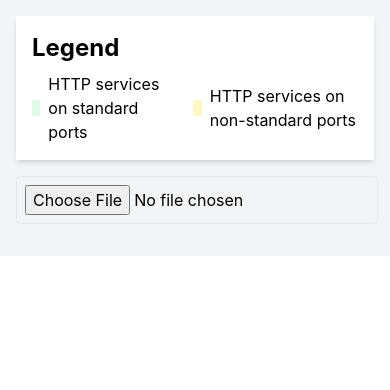
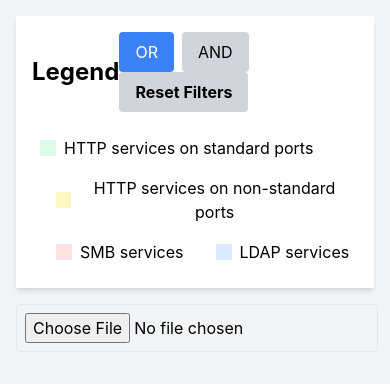
Before and after one commit to psyray/nmap-viewer, a React (Create React App) app: page / in a window 390 px wide. Shown: the top 390 px of the page. Built offline with nearby package versions, Linux system fonts and the light colour scheme.

Commit message:
feat(filter): add LDAP service filtering and improve UI layout
- Implement LDAP service detection and filtering
- Add light blue highlighting for LDAP services in results table
- Include LDAP filter button in legend
- Improve filter buttons layout with flex-wrap for better responsiveness

```diff
--- a/src/components/NmapOutputViewer.js
+++ b/src/components/NmapOutputViewer.js
@@ -7,6 +7,8 @@ const NmapOutputViewer = () => {
   const [xmlData, setXmlData] = useState(null);
   const [error, setError] = useState(null);
   const [sortConfig, setSortConfig] = useState({ key: null, direction: 'ascending' });
+  const [activeFilters, setActiveFilters] = useState([]);
+  const [filterMode, setFilterMode] = useState('OR'); // 'OR' or 'AND'
 
   const handleXmlFileUpload = (event) => {
     const file = event.target.files[0];
@@ -83,21 +85,58 @@ const NmapOutputViewer = () => {
   };
 
   const isHttpService = (service) => {
-    const httpServices = ['http', 'https', 'nginx', 'apache'];
-    return httpServices.includes(service.toLowerCase());
+    const httpKeywords = ['http', 'https', 'nginx', 'apache', 'tomcat', 'iis', 'webserver', 'web'];
+    return httpKeywords.some(keyword => service.toLowerCase().includes(keyword));
+  };
+
+  const isSmbService = (service) => {
+    return service.toLowerCase().includes('microsoft-ds') || service.toLowerCase().includes('netbios-ssn');
+  };
+
+  const isLdapService = (service) => {
+    return service.toLowerCase().includes('ldap');
   };
 
   const getPortStyle = (port, service) => {
     const standardHttpPorts = ['80', '443', '8080'];
-    if (standardHttpPorts.includes(port) && isHttpService(service)) {
+    if (isSmbService(service)) {
+      return 'bg-red-100';
+    } else if (standardHttpPorts.includes(port) && isHttpService(service)) {
       return 'bg-green-100';
     } else if (isHttpService(service)) {
       return 'bg-yellow-100';
+    } else if (isLdapService(service)) {
+      return 'bg-blue-100';
     }
     return '';
   };
 
   const getWebLink = (ip, hostname, port, service) => {
+    if (isSmbService(service)) {
+      return (
+        <div>
+          <a
+            href={`smb://${ip}`}
+            target="_blank"
+            rel="noopener noreferrer"
+            className="text-blue-600 hover:text-blue-800 mr-2"
+          >
+            SMB (IP)
+          </a>
+          {hostname !== ip && (
+            <a
+              href={`smb://${hostname}`}
+              target="_blank"
+              rel="noopener noreferrer"
+              className="text-blue-600 hover:text-blue-800 mr-2"
+            >
+              SMB (Hostname)
+            </a>
+          )}
+        </div>
+      );
+    }
+
     const protocols = service.toLowerCase() === 'https' ? ['https'] : ['http', 'https'];
     return (
       <div>
@@ -159,40 +198,122 @@ const NmapOutputViewer = () => {
     doc.save('nmap_scan_report.pdf');
   };
 
+  const toggleFilter = (filter) => {
+    setActiveFilters(prev =>
+      prev.includes(filter)
+        ? prev.filter(f => f !== filter)
+        : [...prev, filter]
+    );
+  };
+
+  const resetFilters = () => {
+    setActiveFilters([]);
+  };
+
+  const toggleFilterMode = () => {
+    setFilterMode(prev => prev === 'OR' ? 'AND' : 'OR');
+  };
+
+  const filteredData = useMemo(() => {
+    if (!sortedData) return null;
+    if (activeFilters.length === 0) return sortedData;
+
+    return sortedData.filter(item =>
+      item.portDetails.some(detail => {
+        const conditions = [
+          activeFilters.includes('http') && isHttpService(detail.service),
+          activeFilters.includes('smb') && isSmbService(detail.service),
+          activeFilters.includes('standard') &&
+            ['80', '443', '8080'].includes(detail.port) &&
+            isHttpService(detail.service),
+          activeFilters.includes('ldap') && isLdapService(detail.service)
+        ];
+
+        if (filterMode === 'OR') {
+          return conditions.some(condition => condition);
+        } else { // 'AND' mode
+          return activeFilters.every((filter, index) => conditions[index]);
+        }
+      })
+    );
+  }, [sortedData, activeFilters, filterMode]);
+
   return (
     <div className="container mx-auto p-4 bg-gray-100">
       <div className="sticky top-0 bg-white p-4 shadow-md mb-4 z-10">
-        <div className="flex justify-between items-center">
+        <div className="flex justify-between items-center mb-4">
+          <h1 className="text-2xl font-bold">Legend</h1>
           <div>
-            <h1 className="text-2xl font-bold mb-2">Legend</h1>
-            <div className="flex items-center space-x-4">
-              <div className="flex items-center">
+            <button
+              onClick={toggleFilterMode}
+              className={`mr-2 px-4 py-2 rounded ${
+                filterMode === 'OR' ? 'bg-blue-500 text-white' : 'bg-gray-300'
+              }`}
+            >
+              OR
+            </button>
+            <button
+              onClick={toggleFilterMode}
+              className={`mr-2 px-4 py-2 rounded ${
+                filterMode === 'AND' ? 'bg-blue-500 text-white' : 'bg-gray-300'
+              }`}
+            >
+              AND
+            </button>
+            <button
+              onClick={resetFilters}
+              className="bg-gray-300 hover:bg-gray-400 text-black font-bold py-2 px-4 rounded"
+            >
+              Reset Filters
+            </button>
+          </div>
+        </div>
+        <div className="flex items-center space-x-4 flex-wrap">
+          <button
+            onClick={() => toggleFilter('standard')}
+            className={`flex items-center p-2 rounded ${activeFilters.includes('standard') ? 'bg-blue-200' : ''}`}
+          >
             <div className="w-4 h-4 bg-green-100 mr-2"></div>
             <span>HTTP services on standard ports</span>
-              </div>
-              <div className="flex items-center">
+          </button>
+          <button
+            onClick={() => toggleFilter('http')}
+            className={`flex items-center p-2 rounded ${activeFilters.includes('http') ? 'bg-blue-200' : ''}`}
+          >
             <div className="w-4 h-4 bg-yellow-100 mr-2"></div>
             <span>HTTP services on non-standard ports</span>
-              </div>
-            </div>
+          </button>
+          <button
+            onClick={() => toggleFilter('smb')}
+            className={`flex items-center p-2 rounded ${activeFilters.includes('smb') ? 'bg-blue-200' : ''}`}
+          >
+            <div className="w-4 h-4 bg-red-100 mr-2"></div>
+            <span>SMB services</span>
+          </button>
+          <button
+            onClick={() => toggleFilter('ldap')}
+            className={`flex items-center p-2 rounded ${activeFilters.includes('ldap') ? 'bg-blue-200' : ''}`}
+          >
+            <div className="w-4 h-4 bg-blue-100 mr-2"></div>
+            <span>LDAP services</span>
+          </button>
         </div>
         {sortedData && (
           <button
             onClick={exportToPDF}
-              className="bg-blue-500 hover:bg-blue-700 text-white font-bold py-2 px-4 rounded"
+            className="mt-4 bg-blue-500 hover:bg-blue-700 text-white font-bold py-2 px-4 rounded"
           >
             Export to PDF
           </button>
         )}
       </div>
-      </div>
 
       <input type="file" onChange={handleXmlFileUpload} accept=".xml" className="mb-4 p-2 border rounded" />
       {error && <p className="text-red-500 mb-4">{error}</p>}
-      {sortedData && (
+      {filteredData && (
         <div>
-          <p className="mb-4 text-xl font-bold">Total number of hosts: {sortedData.length}</p>
-          {sortedData.map((item, index) => (
+          <p className="mb-4 text-xl font-bold">Total number of hosts: {filteredData.length}</p>
+          {filteredData.map((item, index) => (
             <div key={index} className="mb-8 bg-white rounded-lg shadow-md overflow-hidden">
               <div className="bg-blue-600 text-white p-4">
                 <h2 className="text-2xl font-bold">{item.host}</h2>
@@ -218,7 +339,8 @@ const NmapOutputViewer = () => {
                         <td className="p-2 border-b">{detail.product}</td>
                         <td className="p-2 border-b">{detail.version}</td>
                         <td className="p-2 border-b">
-                          {isHttpService(detail.service) && getWebLink(item.ip, item.host, detail.port, detail.service)}
+                          {(isHttpService(detail.service) || isSmbService(detail.service)) &&
+                            getWebLink(item.ip, item.host, detail.port, detail.service)}
                         </td>
                       </tr>
                     ))}
```
Lines whose indentation alone changed are shown as unchanged.
